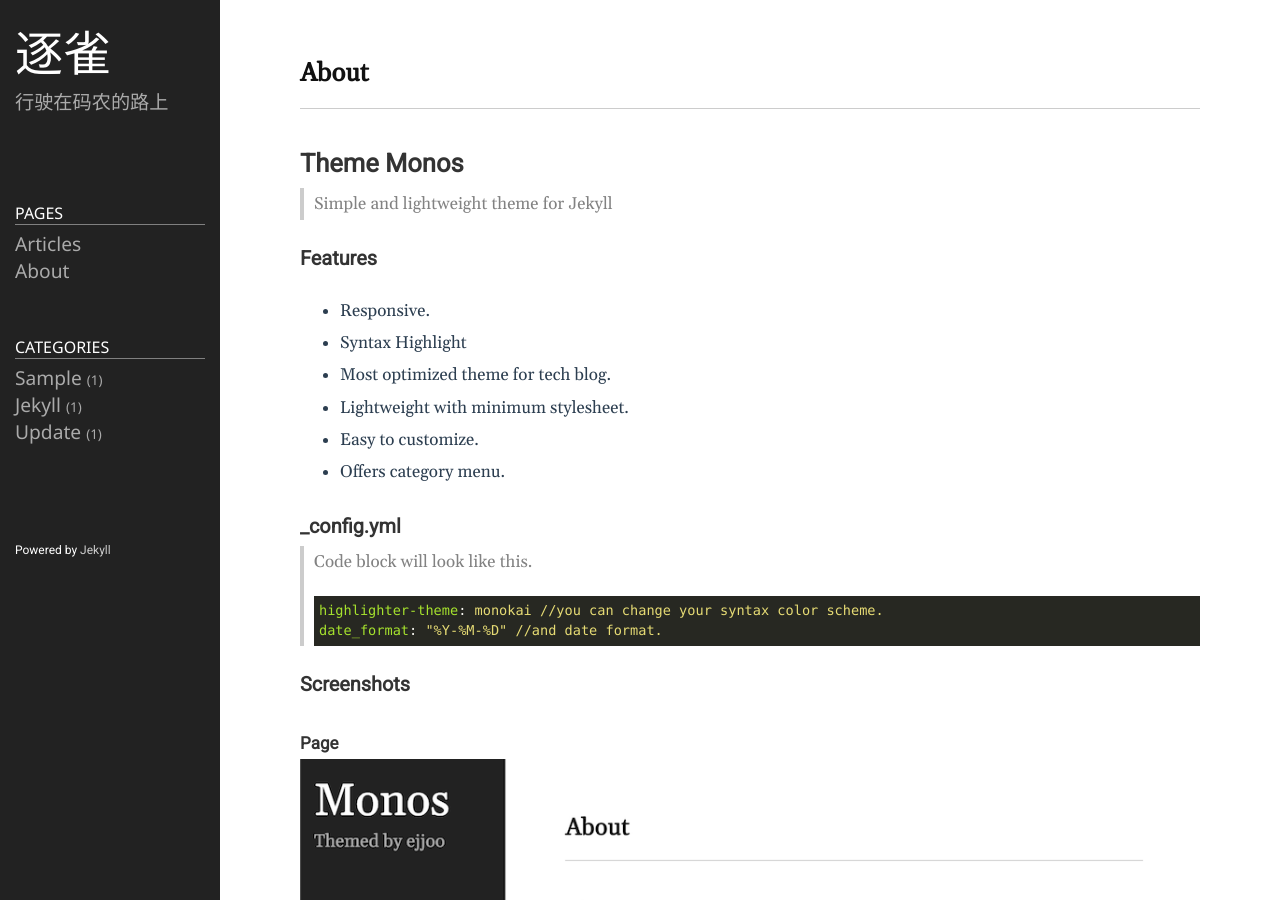
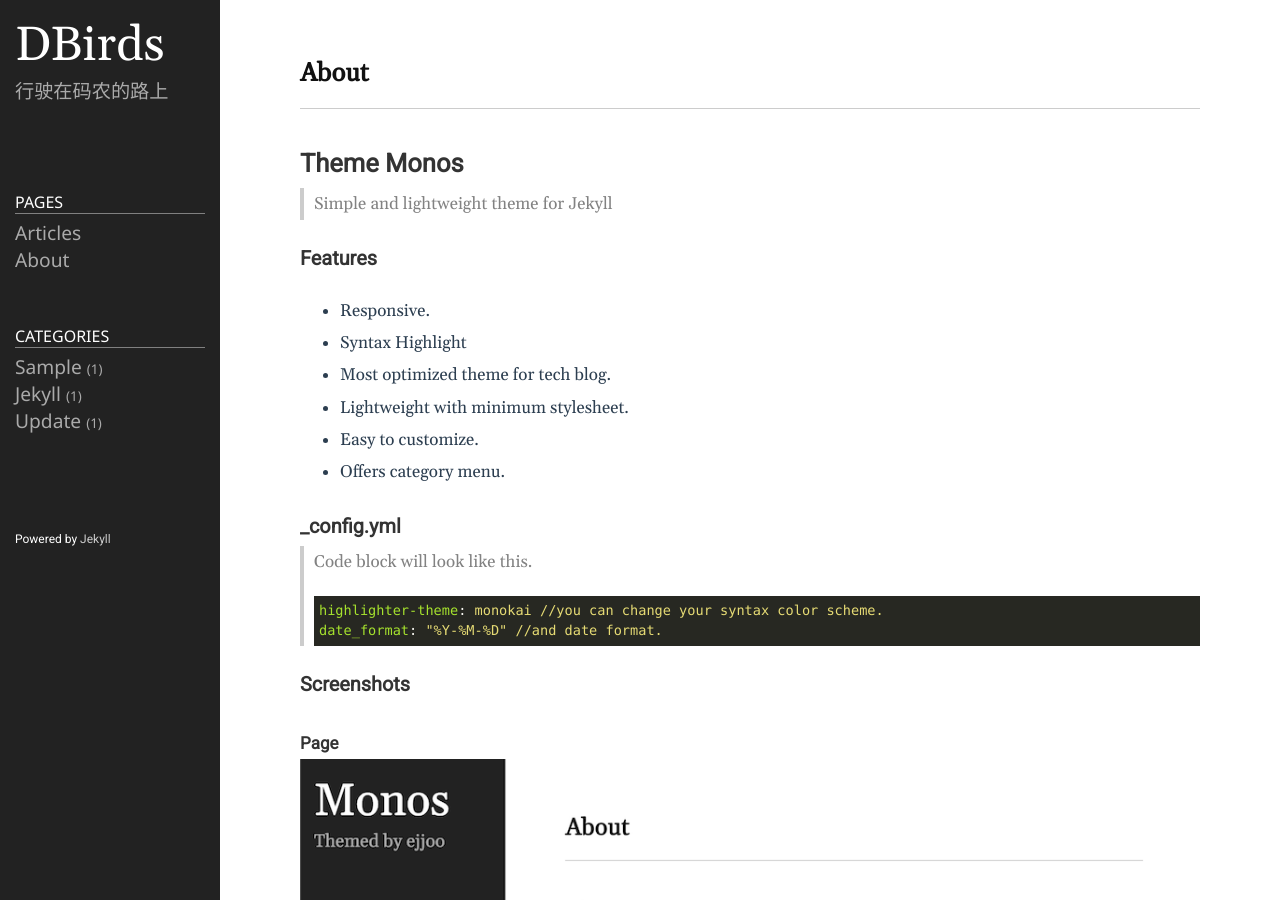
Before and after one commit to dqiang/dqiang.-.-, a Jekyll site: the page built from README.md, in a window 1280 px wide and 900 px high. Built offline with Jekyll 4.4.1, drawn with Linux system fonts in a browser that asks for light colours.

Commit message:
Add files via upload

```diff
--- a/_config.yml
+++ b/_config.yml
@@ -18,7 +18,7 @@
 # You can create any custom variable you would like, and they will be accessible
 # in the templates via {{ site.myvariable }}.
 
-title: 逐雀
+title: DBirds
 email: xdmote@gmail.com
 description: >- # this means to ignore newlines until "baseurl:"
   行驶在码农的路上
```
